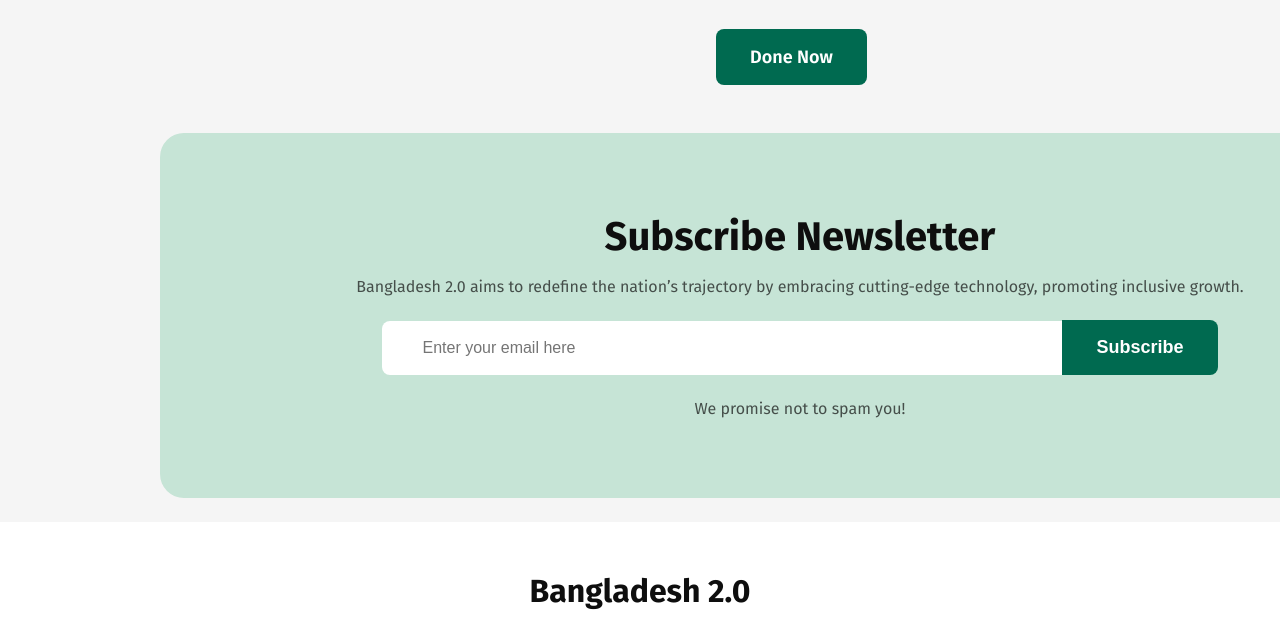
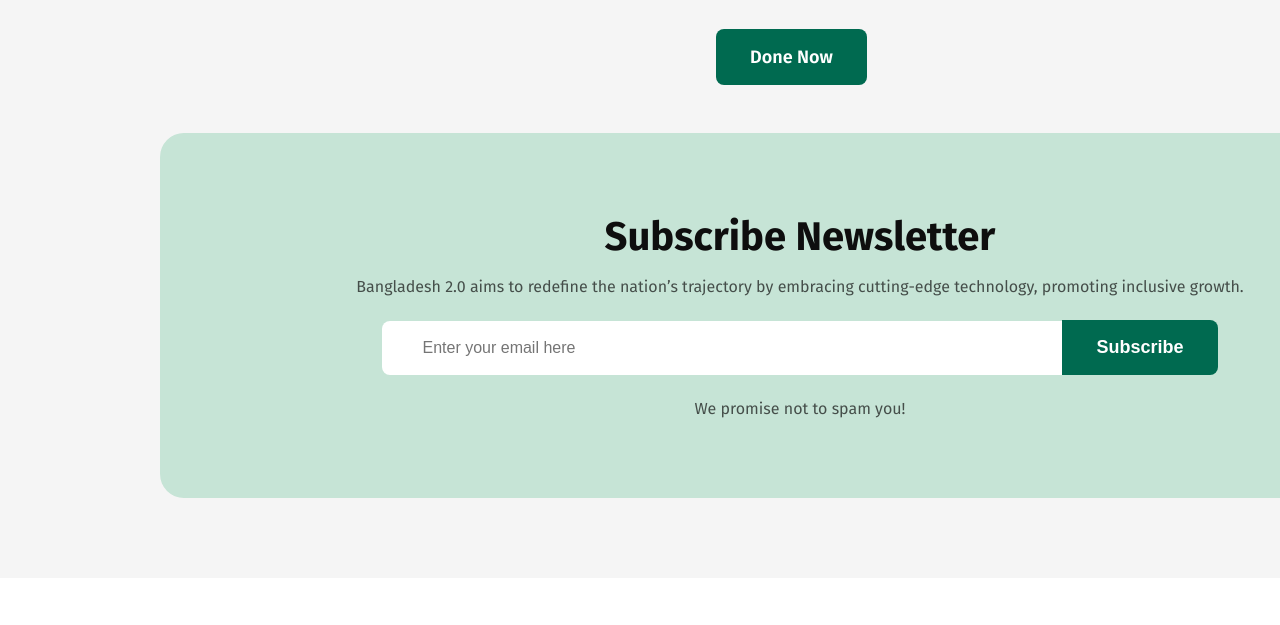
Before and after one commit to Shawon7oc/assignment-1-pro, a plain HTML site: page index.html in a window 1280 px wide. Shown: the part 4305-4930 px from the top of the page. Drawn offline with Linux system fonts and the light colour scheme.

Commit message:
margitn is sub bar

```diff
--- a/styles/style.css
+++ b/styles/style.css
@@ -419,7 +419,7 @@ nav {
 }
 /* subscribe */
 #subscribe {
-  padding: 24px 160px 24px 160px;
+  padding: 24px 160px 80px 160px;
   width: 1280px;
   margin-left: auto;
   margin-right: auto;
```
